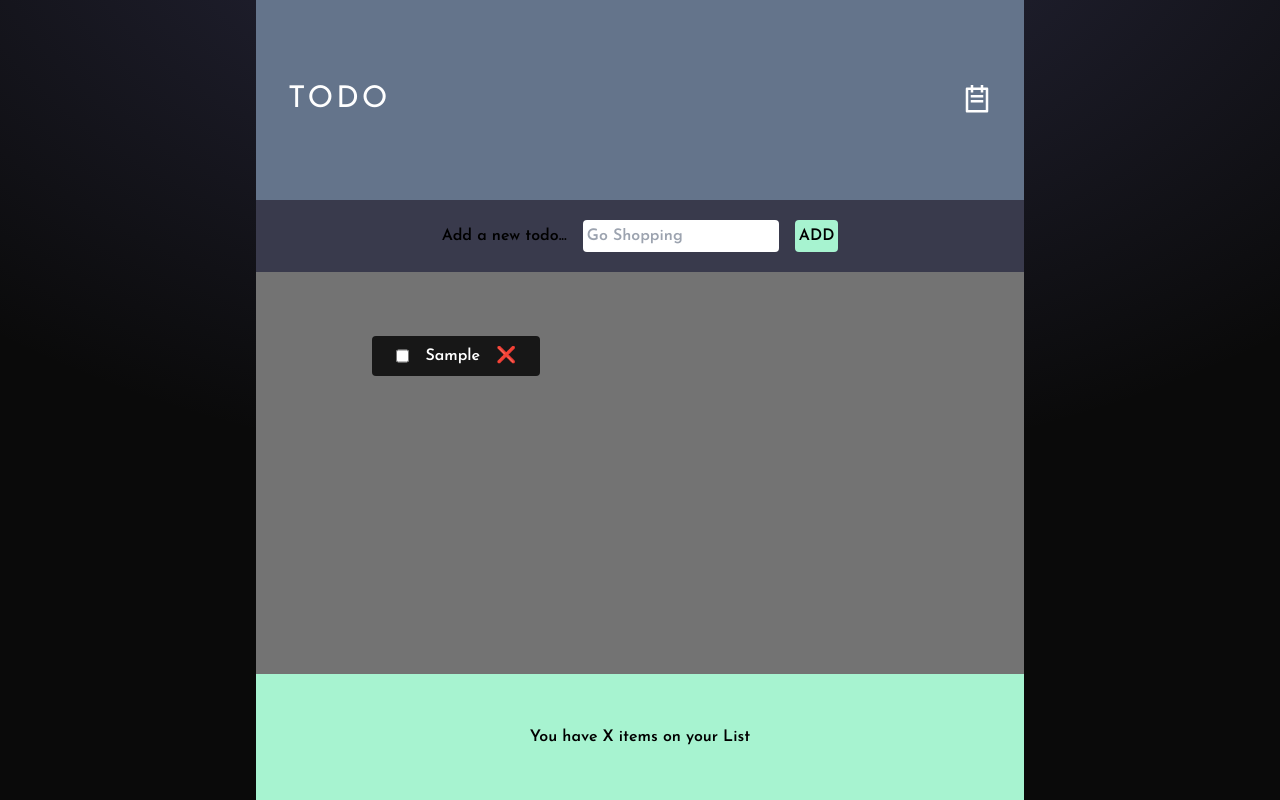
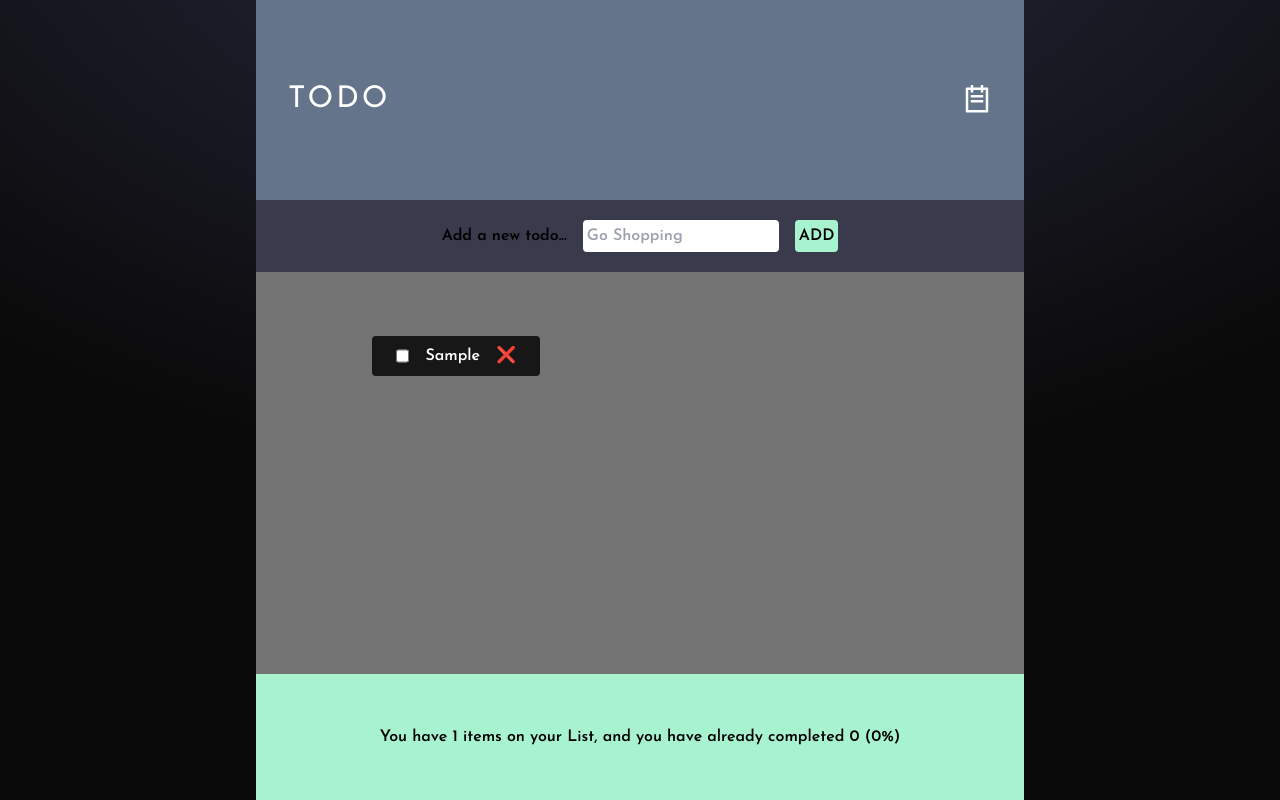
Before and after one commit to J-R77-stack/Shopping-to-get-list-react, a React (Vite) app: page / in a window 1280 px wide. Both pictures are taken after typing "Sample" into the empty fields and a click on the button "ADD". Built offline with nearby package versions, Linux system fonts and the light colour scheme.

Commit message:
create stat information in footer for user

```diff
--- a/src/App.jsx
+++ b/src/App.jsx
@@ -34,7 +34,7 @@ export default function App() {
           onToggleItems={HandleToggleItem}
         />
 
-        <Stats />
+        <Stats items={items} />
       </div>
     </>
   );
@@ -130,10 +130,23 @@ function Item({ item, onDeletingItems, onToggleItems }) {
   );
 }
 
-function Stats() {
+function Stats({ items }) {
+  if (!items.length)
+    return (
+      <p className="bg-emerald-200 text-center font-semibold p-[3.2rem]">
+        Start adding some items to your list ⬆
+      </p>
+    );
+
+  const numItems = items.length;
+  const numDone = items.filter((item) => item.done).length;
+  const percentage = Math.round((numDone / numItems) * 100);
   return (
     <footer className="bg-emerald-200 text-center font-semibold p-[3.2rem]">
-      You have X items on your List
+      {percentage === 100
+        ? "You have completed your list  🎉 👏🏻 🍾 "
+        : `You have ${numItems} items on your List, and you have already completed
+     ${numDone} (${percentage}%)`}
     </footer>
   );
 }
```
